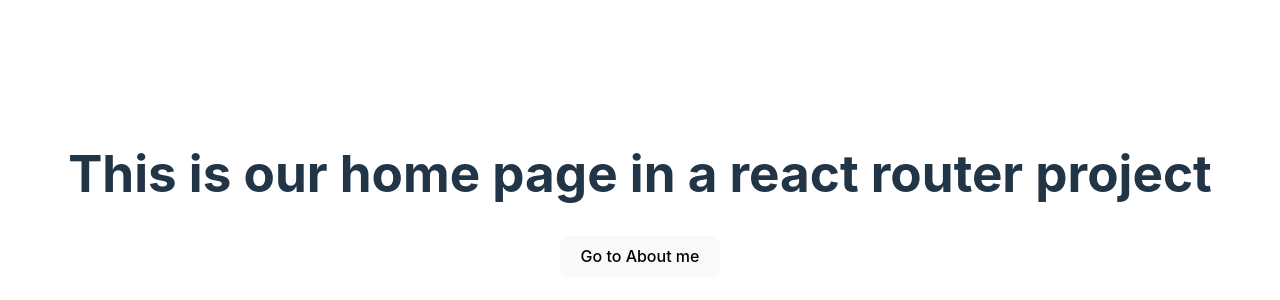
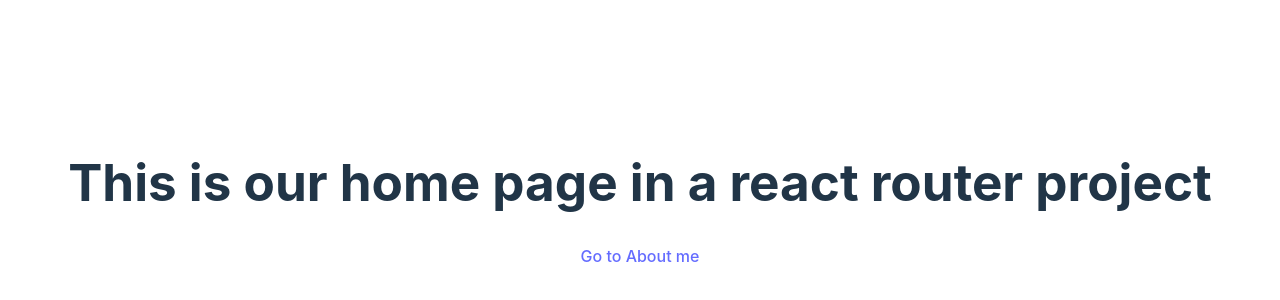
Before and after one commit to lerdafelipe/router-from-0, a React (Vite) app: page / in a window 1280 px wide. Shown: the part 206-506 px from the top of the page. Built offline with nearby package versions, Linux system fonts and the light colour scheme.

Commit message:
Component LINK DONE

```diff
--- a/src/App.jsx
+++ b/src/App.jsx
@@ -1,29 +1,6 @@
 import React, { useEffect, useState } from 'react'
-
-const navigate = (href) => {
-  window.history.pushState({}, '', href)
-  // create a custom event
-  const navigateEvent = new Event('pushState')
-  window.dispatchEvent(navigateEvent)
-}
-
-const HomePage = () => {
-  return (
-    <main>
-      <h1>This is our home page in a react router project</h1>
-      <button onClick={() => navigate('/about')}>Go to About me</button>
-    </main>
-  )
-}
-
-const AboutPage = () => {
-  return (
-    <main>
-      <h1>This is our About page, I am the better developer for your bussines</h1>
-      <button onClick={() => navigate('/')}>Go to Home page</button>
-    </main>
-  )
-}
+import About from './pages/About'
+import Home from './pages/Home'
 
 const App = () => {
   const [currentPath, setCurrentPath] = useState(window.location.pathname)
@@ -44,8 +21,8 @@ const App = () => {
 
   return (
     <div>
-      {currentPath === '/' && <HomePage />}
-      {currentPath === '/about' && <AboutPage />}
+      {currentPath === '/' && <Home />}
+      {currentPath === '/about' && <About />}
     </div>
   )
 }
--- /dev/null
+++ b/src/pages/About.jsx
@@ -0,0 +1,12 @@
+import { Link } from '../router/Link'
+
+const About = ({ nav }) => {
+  return (
+    <main>
+      <h1>This is our About page, I am the better developer for your bussines</h1>
+      <Link to='/'>Go to Home page</Link>
+    </main>
+  )
+}
+
+export default About
--- /dev/null
+++ b/src/pages/Home.jsx
@@ -0,0 +1,12 @@
+import { Link } from '../router/Link'
+
+const Home = ({ nav }) => {
+  return (
+    <main>
+      <h1>This is our home page in a react router project</h1>
+      <Link to='/about'>Go to About me</Link>
+    </main>
+  )
+}
+
+export default Home
--- /dev/null
+++ b/src/router/Link.jsx
@@ -0,0 +1,21 @@
+export const navigate = (href) => {
+  window.history.pushState({}, '', href)
+  // create a custom event
+  const navigateEvent = new Event('pushState')
+  window.dispatchEvent(navigateEvent)
+}
+
+export const Link = ({ target, to, ...props }) => {
+  const handleClick = (event) => {
+    const isMainEvent = event.button === 0
+    const isModifiedEvent = event.metaKey || event.altKey || event.ctrlKey || event.shiftKey
+    const isManagableEvent = target === undefined || target === 'self'
+
+    if (isMainEvent && isManagableEvent && !isModifiedEvent) {
+      event.preventDefault()
+      navigate(to)
+    }
+  }
+
+  return <a onClick={handleClick} href={to} {...props} />
+}
```
Also changed, not shown: 1 other file (tests, documents, lock files or other folders).
